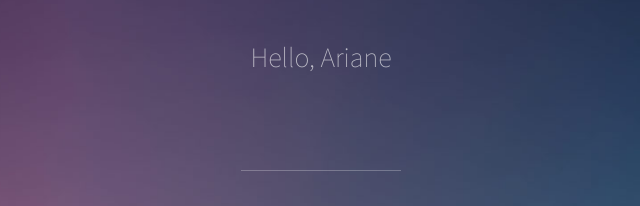
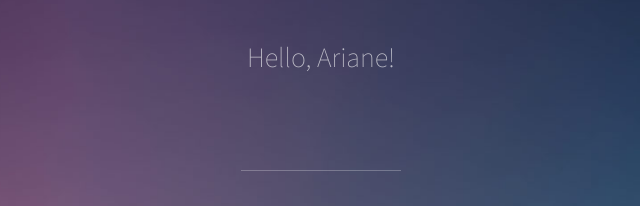
Before and after one commit to AriiiM/AriiiM.github.io, a plain HTML site: page index.html in a window 1280 px wide. Shown: the part 245-451 px from the top of the page, 319-959 px from the left. Drawn offline with Linux system fonts and the light colour scheme.

Commit message:
4th try
4th try!

```diff
--- a/index.html
+++ b/index.html
@@ -19,7 +19,7 @@
 				<!-- Header -->
 					<header id="header">
 						<span class="avatar"><img src="images/avatar.jpg" alt="" /></span>
-						<h1>Hello, Ariane</h1>
+						<h1>Hello, Ariane!</h1>
 					</header>
 				<!-- Footer -->
 					<footer id="footer">
```
